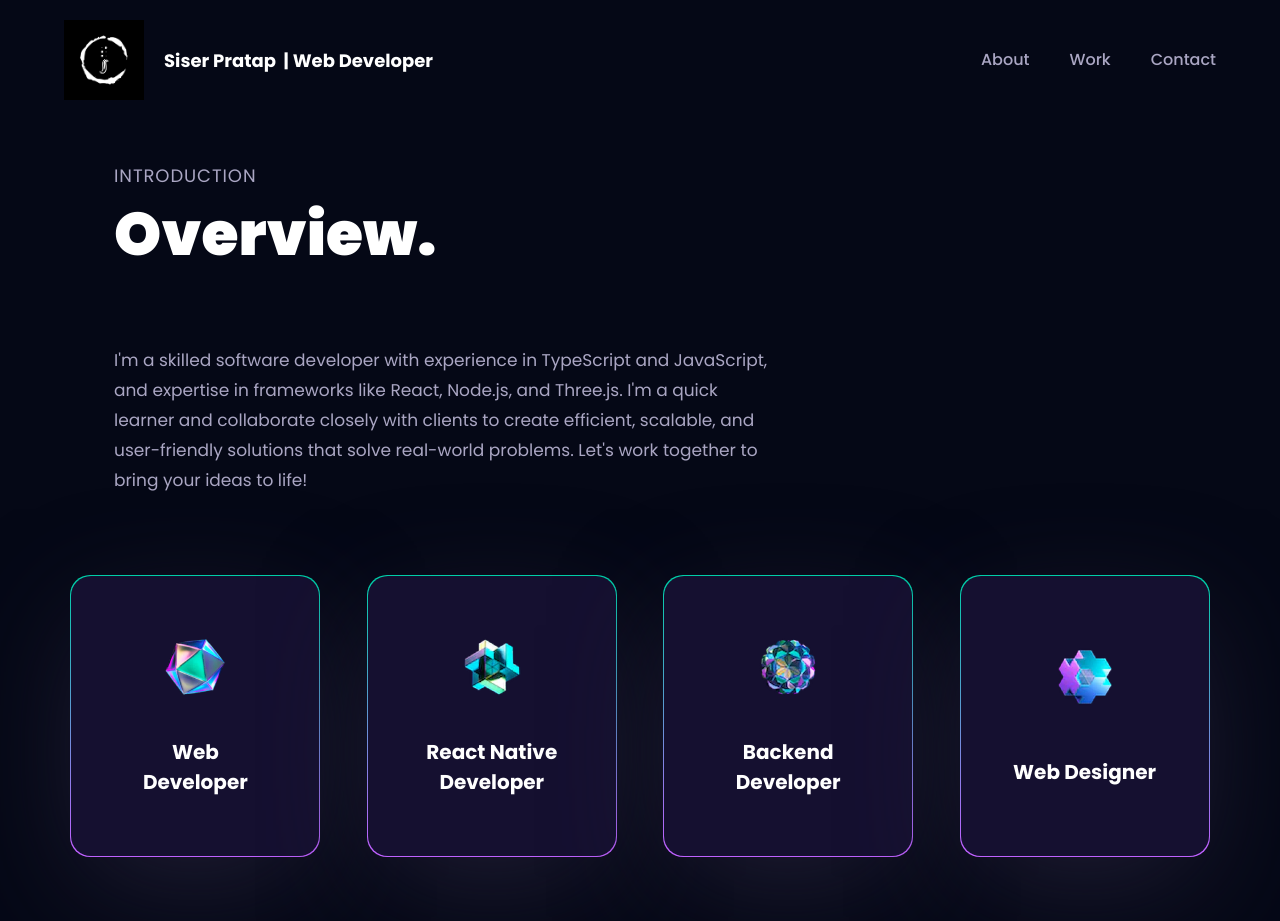
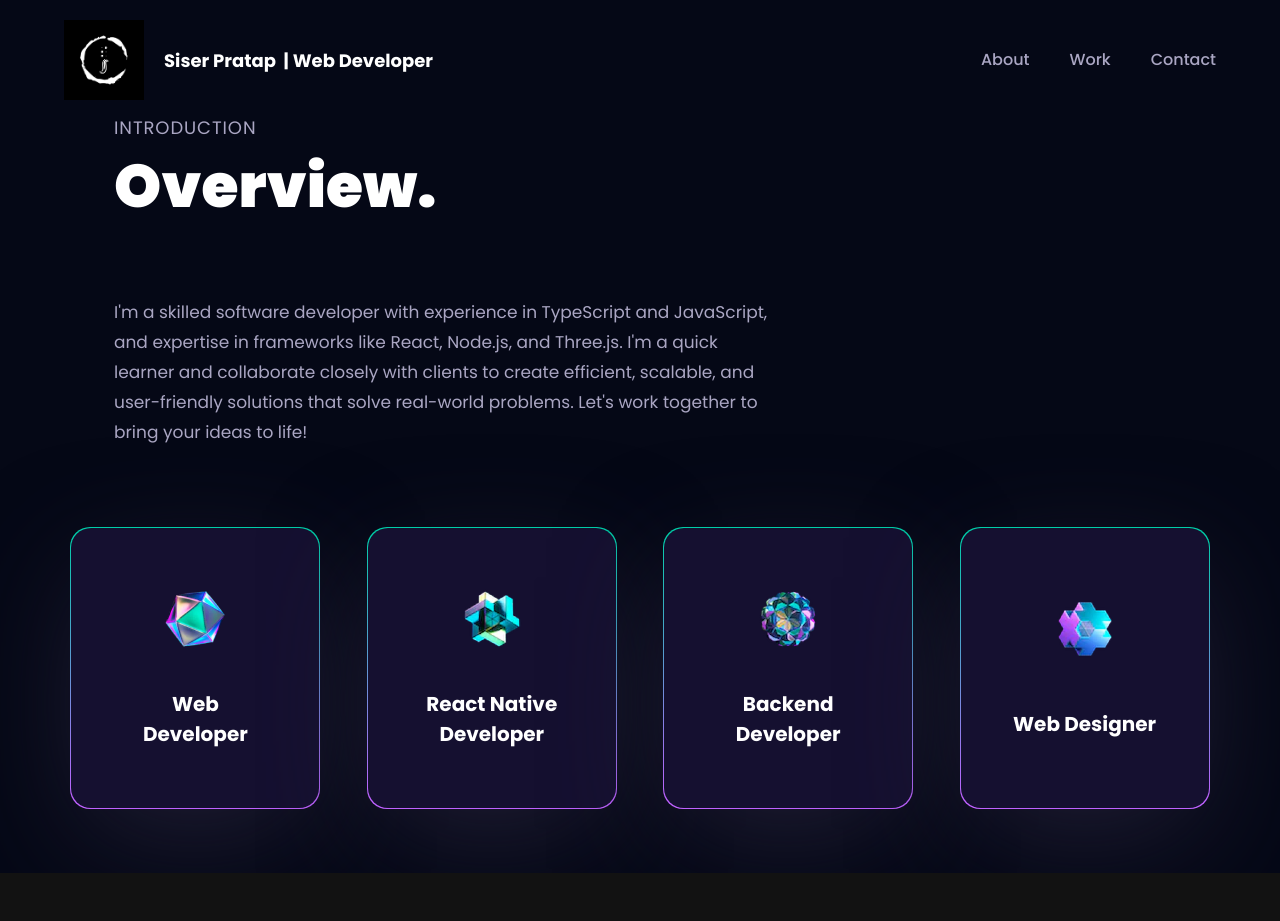
Before and after one commit to IndiaSis/3d_Portfolio, a React (Vite) app: page /about in a window 1280 px wide. After the commit the page ends 873 px from the top, so only its background shows below. Built offline with nearby package versions, Linux system fonts and the light colour scheme.

Commit message:
reinitialized pages section

```diff
--- a/src/App.jsx
+++ b/src/App.jsx
@@ -1,10 +1,8 @@
-import { BrowserRouter, Routes, Route } from "react-router-dom";
+// import { BrowserRouter, Routes, Route } from "react-router-dom";
 import {Navbar, About, Contact, Experience,Hero, Tech, Works, StarsCanvas} from "./components";
 
 const App=()=>{
   return (
-
-
     <div className="relative z-0 bg-primary">
       <div className="bg-hero-pattern bg-cover bg-no-repeat bg-center">
         <Navbar />
@@ -19,7 +17,6 @@ const App=()=>{
         <StarsCanvas />
       </div>
     </div>
-
   )
 }
 
--- a/src/Apps.jsx
+++ b/src/Apps.jsx
@@ -1,17 +1,15 @@
-import { BrowserRouter, Routes, Route } from "react-router-dom";
+
 import App from "./App";
-import Aboutpage from "./Aboutpage";
+import { About, Navbar } from "./components";
 
 
 
 const Apps = () =>{
   return (
-    <BrowserRouter>
-    <Routes>
-      <Route index element={<App />} />
-      <Route path="/about" element={<Aboutpage />} />
-    </Routes>
-    </BrowserRouter>
+    <div className="relative z-0 bg-primary">
+    <Navbar />
+    <About />
+    </div>
   )
 }
 
--- a/src/main.jsx
+++ b/src/main.jsx
@@ -1,10 +1,17 @@
 import React from 'react'
 import ReactDOM from 'react-dom/client'
 import Apps from "./Apps.jsx"
+import App from './App.jsx'
 import './index.css'
+import { BrowserRouter, Routes, Route } from 'react-router-dom';
 
 ReactDOM.createRoot(document.getElementById('root')).render(
   <React.StrictMode>
-    <Apps />
+    <BrowserRouter>
+      <Routes>
+        <Route path='/' element={<App />} />
+        <Route path="/about" element={<Apps />} />
+      </Routes>
+    </BrowserRouter>
   </React.StrictMode>,
 );
```
